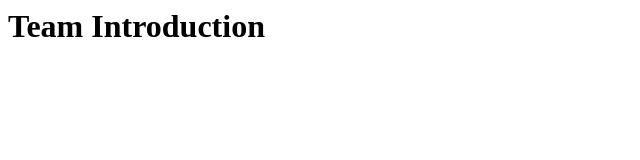
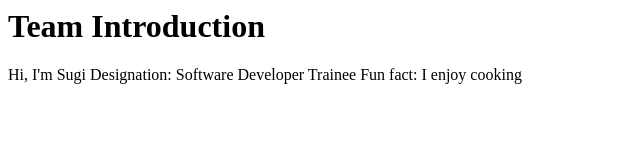
Before and after one commit to Sugiii-22/team-intro, a plain HTML site: page index.html in a window 1280 px wide. Shown: the whole page, without its empty margins (0-640 px from the left). Drawn offline with Linux system fonts and the light colour scheme.

Commit message:
Added my introduction

```diff
--- a/index.html
+++ b/index.html
@@ -4,6 +4,11 @@
 
     <h1>Team Introduction</h1>
 
+     <p>
+        Hi, I'm Sugi
+        Designation: Software Developer Trainee
+        Fun fact: I enjoy cooking
+    </p>
 </body>
 
 </html>
```
